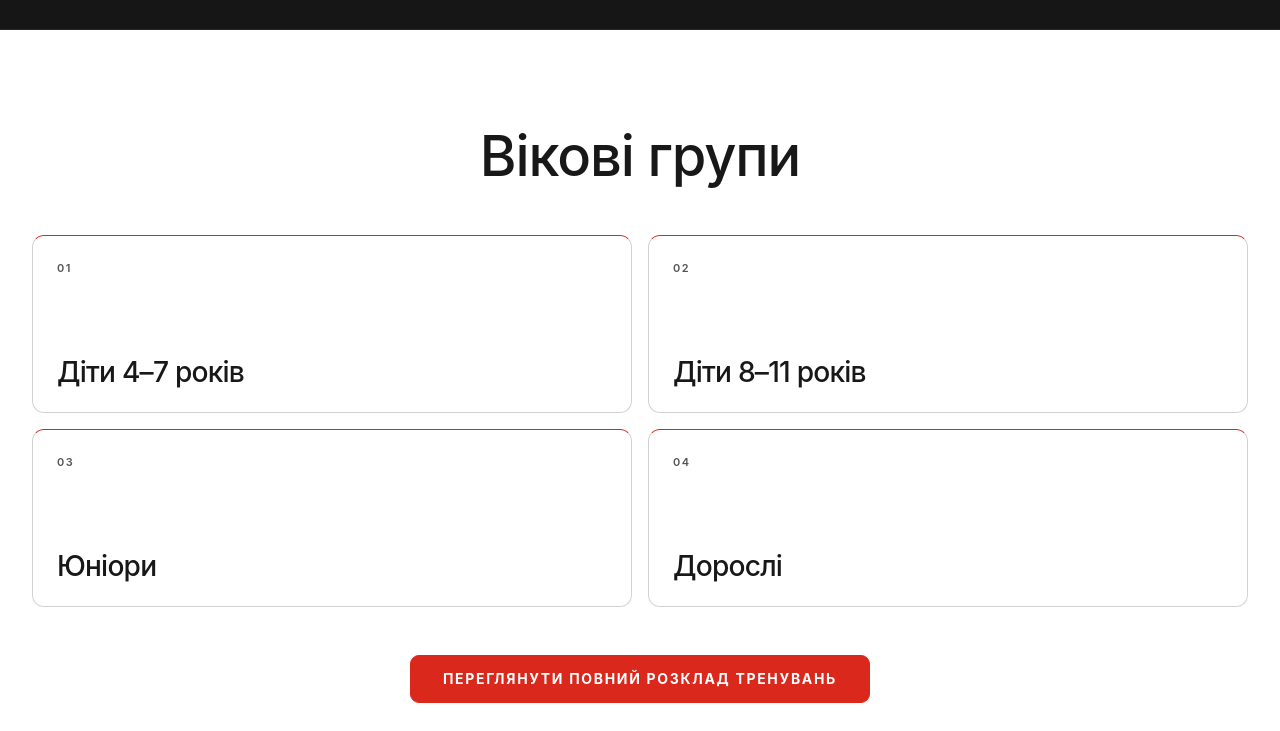
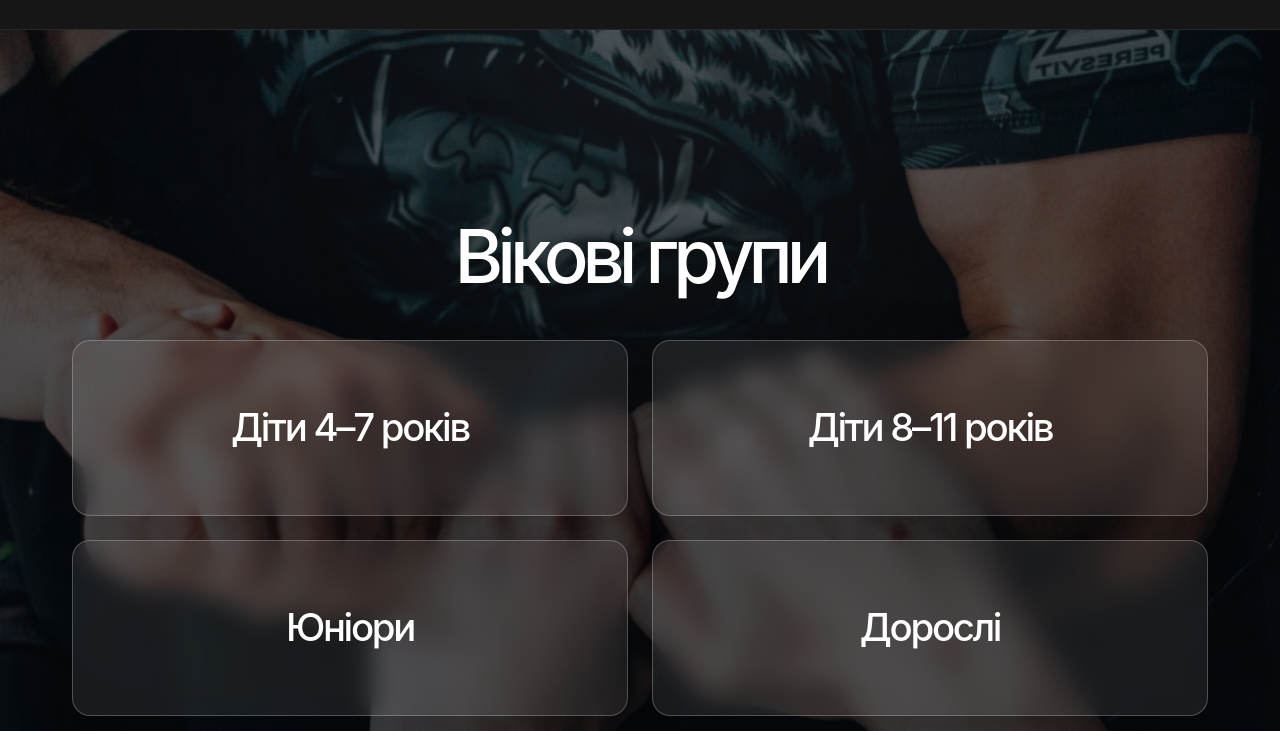
Before and after one commit to dobrodiynazar-dotcom/Avg-, a Next.js app: page / in a window 1280 px wide. Shown: the part 3860-4591 px from the top of the page. Built offline with nearby package versions, Linux system fonts and the light colour scheme.

Commit message:
Redesign homepage groups preview

```diff
--- a/src/components/sections/SchedulePreviewSection.tsx
+++ b/src/components/sections/SchedulePreviewSection.tsx
@@ -1,12 +1,15 @@
+import Image from "next/image";
+
 import type { SchedulePreviewGroup } from "@/types/content";
 
-import { Button, Card, Container, SectionHeader } from "@/components/ui";
+import { Button, Container } from "@/components/ui";
 
 type SchedulePreviewSectionProps = {
   content: {
     title: string;
     ctaHref: string;
     ctaLabel: string;
+    backgroundImageSrc: string;
   };
   groups: SchedulePreviewGroup[];
 };
@@ -16,40 +19,49 @@ export function SchedulePreviewSection({
   groups,
 }: SchedulePreviewSectionProps) {
   return (
-    <section className="section-band-light section-frame border-b border-[var(--color-hairline-strong)]">
-      <Container size="wide">
-        <div className="space-y-10 sm:space-y-12">
-          <SectionHeader
-            className="items-center text-center"
-            size="feature"
-            title={content.title}
+    <section className="section-frame relative isolate overflow-hidden border-b border-[rgb(255_255_255_/_0.08)] bg-[var(--color-inverse-canvas)] text-white">
+      <div className="absolute inset-0">
+        <Image
+          alt=""
+          aria-hidden="true"
+          className="-scale-x-100 object-cover object-center"
+          fill
+          priority={false}
+          sizes="100vw"
+          src={content.backgroundImageSrc}
         />
+        <div className="absolute inset-0 bg-[linear-gradient(180deg,rgb(6_8_10_/_0.62)_0%,rgb(6_8_10_/_0.68)_32%,rgb(6_8_10_/_0.76)_100%)]" />
+        <div className="absolute inset-0 bg-[radial-gradient(circle_at_top,rgb(255_255_255_/_0.05),transparent_44%)]" />
+      </div>
 
-          <div className="grid gap-3 sm:grid-cols-2 lg:gap-4">
-            {groups.map((group, index) => (
-              <Card
+      <Container size="wide" className="relative z-10">
+        <div className="mx-auto flex max-w-6xl flex-col items-center gap-8 px-2 py-16 text-center sm:gap-10 sm:py-20 lg:gap-12 lg:py-24">
+          <h2 className="max-w-[12ch] text-balance text-[clamp(2.7rem,5.8vw,5rem)] font-medium leading-[0.94] tracking-[-0.08em] text-white">
+            {content.title}
+          </h2>
+
+          <div className="grid w-full gap-4 sm:gap-5 lg:grid-cols-2 lg:gap-6">
+            {groups.map((group) => (
+              <div
                 key={group.id}
-                className="border-t border-t-[var(--color-primary)]"
-                padding="md"
-                variant="lifted"
+                aria-label={group.label}
+                className="flex min-h-40 items-center justify-center rounded-[var(--radius-card-lg)] border border-[rgb(255_255_255_/_0.24)] bg-[rgb(255_255_255_/_0.08)] px-6 py-10 text-center shadow-[0_20px_60px_rgb(0_0_0_/_0.18)] backdrop-blur-md sm:min-h-44 sm:px-8"
               >
-                <div className="flex min-h-28 flex-col justify-between gap-6 sm:min-h-32">
-                  <p className="text-[11px] font-semibold uppercase tracking-[0.14em] text-[rgb(24_24_24_/_0.42)]">
-                    {String(index + 1).padStart(2, "0")}
-                  </p>
-                  <h3 className="max-w-[12ch] text-[clamp(1.5rem,2.2vw,2rem)] font-medium leading-[1.05] tracking-[-0.05rem] text-[var(--color-inverse-ink)]">
+                <h3 className="text-balance text-[clamp(1.75rem,3vw,3rem)] font-medium leading-[1.04] tracking-[-0.06em] text-white">
                   {group.label}
                 </h3>
               </div>
-              </Card>
             ))}
           </div>
 
-          <div className="flex justify-center">
-            <Button href={content.ctaHref} size="lg">
+          <Button
+            className="min-h-0 max-w-[18rem] whitespace-pre-line border-[var(--color-primary)] bg-[rgb(0_0_0_/_0.12)] px-8 py-4 text-[0.88rem] leading-[1.45] !text-white hover:bg-[rgb(255_255_255_/_0.04)] sm:max-w-[19.5rem]"
+            href={content.ctaHref}
+            size="lg"
+            variant="secondary"
+          >
             {content.ctaLabel}
           </Button>
-          </div>
         </div>
       </Container>
     </section>
--- a/src/content/schedule.ts
+++ b/src/content/schedule.ts
@@ -7,7 +7,8 @@ import type {
 export const schedulePreviewContent = {
   title: "Вікові групи",
   ctaHref: "/schedule",
-  ctaLabel: "Переглянути повний розклад тренувань",
+  ctaLabel: "Переглянути повний\nрозклад тренувань",
+  backgroundImageSrc: "/media/gallery/groups-background.jpg",
 };
 
 export const schedulePreviewGroups: SchedulePreviewGroup[] = [
```
Also changed, not shown: public/media/gallery/groups-background.jpg (added). Lines whose indentation alone changed are shown as unchanged.
